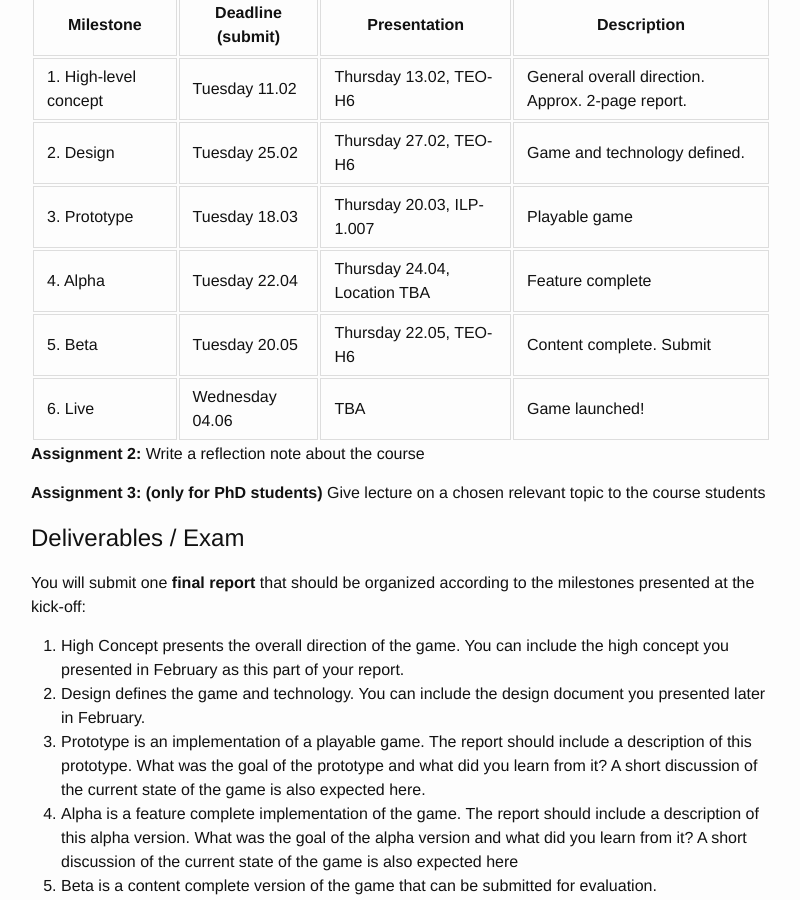
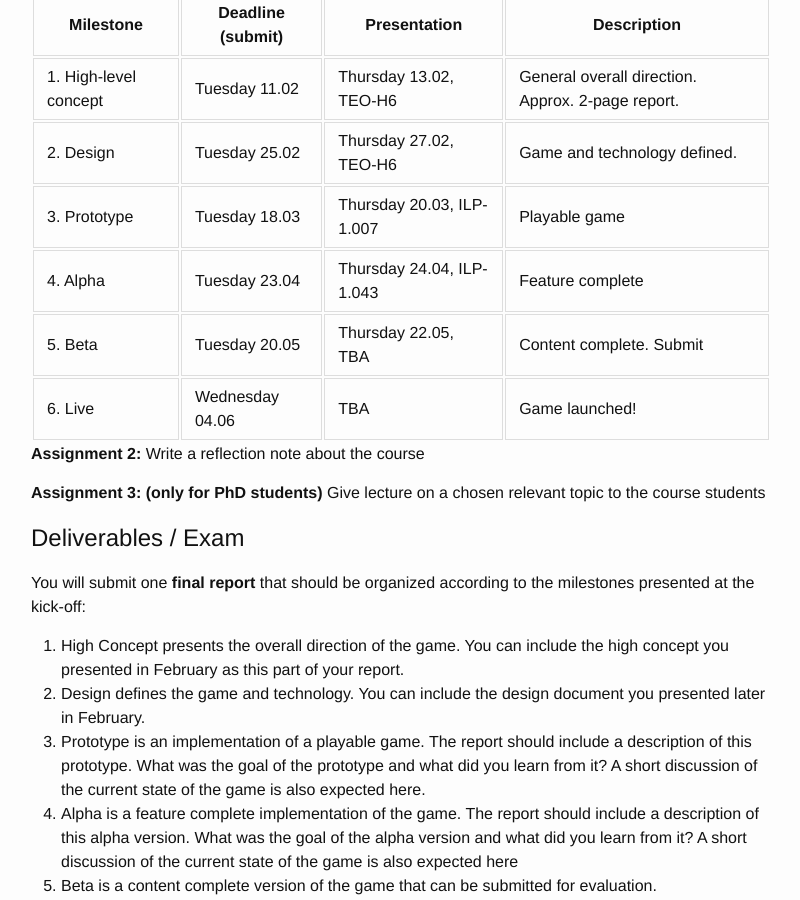
Before and after one commit to uit-gamelab/Spring25, a Jekyll site: the page built from index.md, in a window 1280 px wide and 900 px high, scrolled down 3581 px. Shown: the whole window, without its empty margins (239-1039 px from the left). Built offline with Jekyll 4.4.1, drawn with Linux system fonts in a browser that asks for light colours; our own code applies the rules of GitHub Pages for plain Markdown files.

Commit message:
Update index.md

```diff
--- a/index.md
+++ b/index.md
@@ -66,8 +66,8 @@ In addition to being evaluated on the successful completion of the game you will
 | Lecture 4                | Tuesday 28.01 12:15| REALF A055    	| Cris Kevin        	| AI & game development |
 | Lecture 5                | Tuesday 28.01 12:15| REALF A055    	| Kim Ruben      		| How to choose game technology |
 | Lecture 6                | Tuesday 04.02 12:15| REALF A055    	| Ernie & Kim Ruben 	| **Form teams** & Introduction to Unreal Engine 5 |
-| No colloquiums           | Tuesday 11.02		|     				|        				| TEKDagen 			|
-| Lecture 7                | Tuesday 18.02      | REALF A055   		| Kim Ruben				| Game assests 		|
+| No colloquiums           | Tuesday 11.02		|     				      |        				| TEKDagen 			|
+| Lecture 7                | Tuesday 18.02    | REALF A055   		| Kim Ruben				| Game assests 		|
 | Lecture 8                | Tuesday 25.02		| REALF A055    	| Ernie & Kim Ruben     | Hands-on Unreal Engine 5 |
 | Lecture 9				         | Tuesday 04.03		| REALF A055/Teams	| Alecander Espeseth	| Adaptiv musikk i spill |
 | Lecture 10               | Friday 21.03 		| Teknobygget, 2.019| Anders Lauridsen		| From Pitch to Publish: The Road to Launching an Indie Game |
@@ -110,8 +110,8 @@ Submit and present project milestones:
 | 1. High-level concept | Tuesday 11.02 		| Thursday 13.02, TEO-H6| General overall direction. Approx. 2-page report. |
 | 2. Design             | Tuesday 25.02 		| Thursday 27.02, TEO-H6 | Game and technology defined.  |
 | 3. Prototype          | Tuesday 18.03 		| Thursday 20.03, ILP-1.007 | Playable game |
-| 4. Alpha              | Tuesday 22.04 		| Thursday 24.04, Location TBA | Feature complete |
-| 5. Beta               | Tuesday 20.05		 	| Thursday 22.05, TEO-H6 | Content complete. Submit |
+| 4. Alpha              | Tuesday 23.04 		| Thursday 24.04, ILP-1.043 | Feature complete |
+| 5. Beta               | Tuesday 20.05		 	| Thursday 22.05, TBA | Content complete. Submit |
 | 6. Live               | Wednesday 04.06 	| TBA   | Game launched! |
 
 **Assignment 2:**
```
